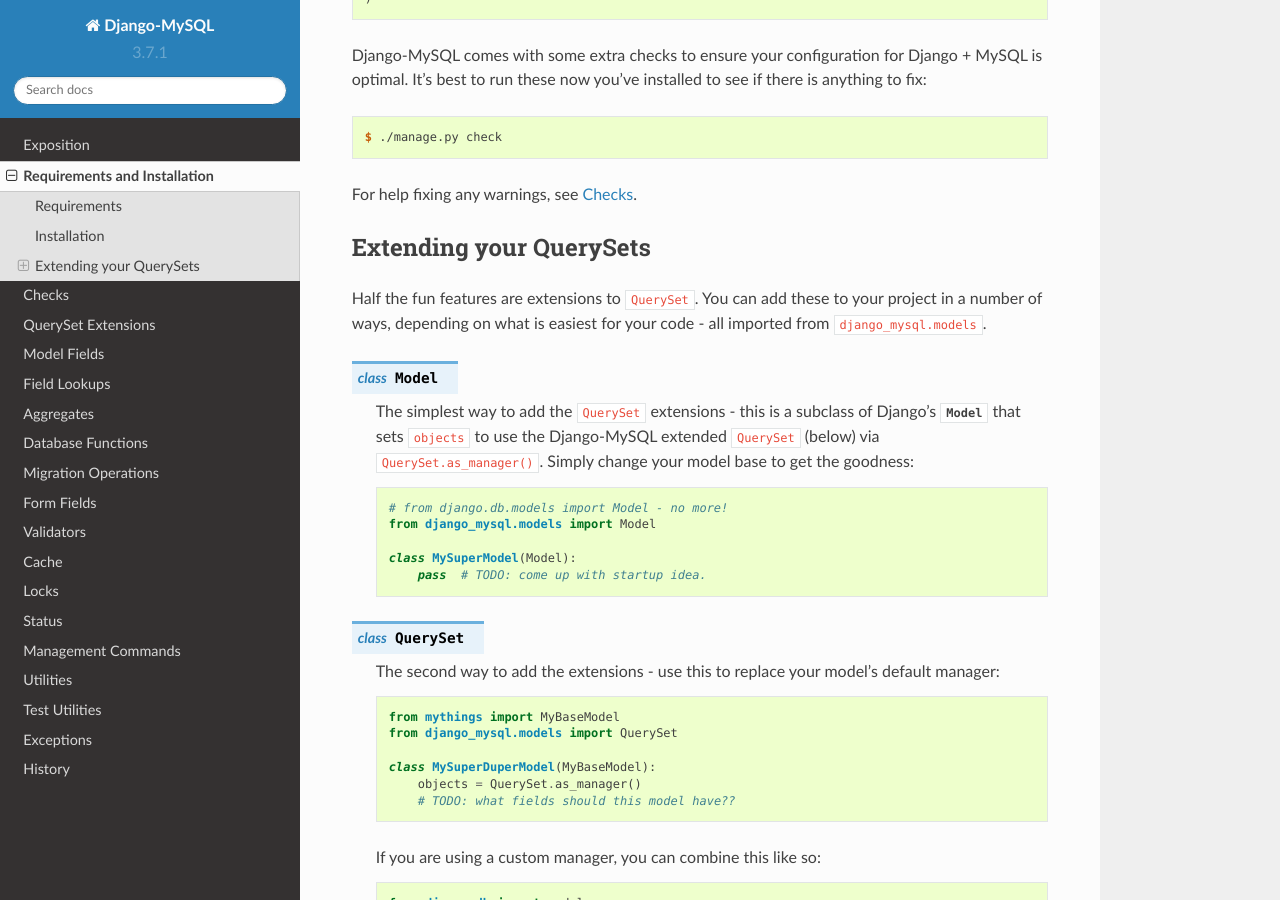
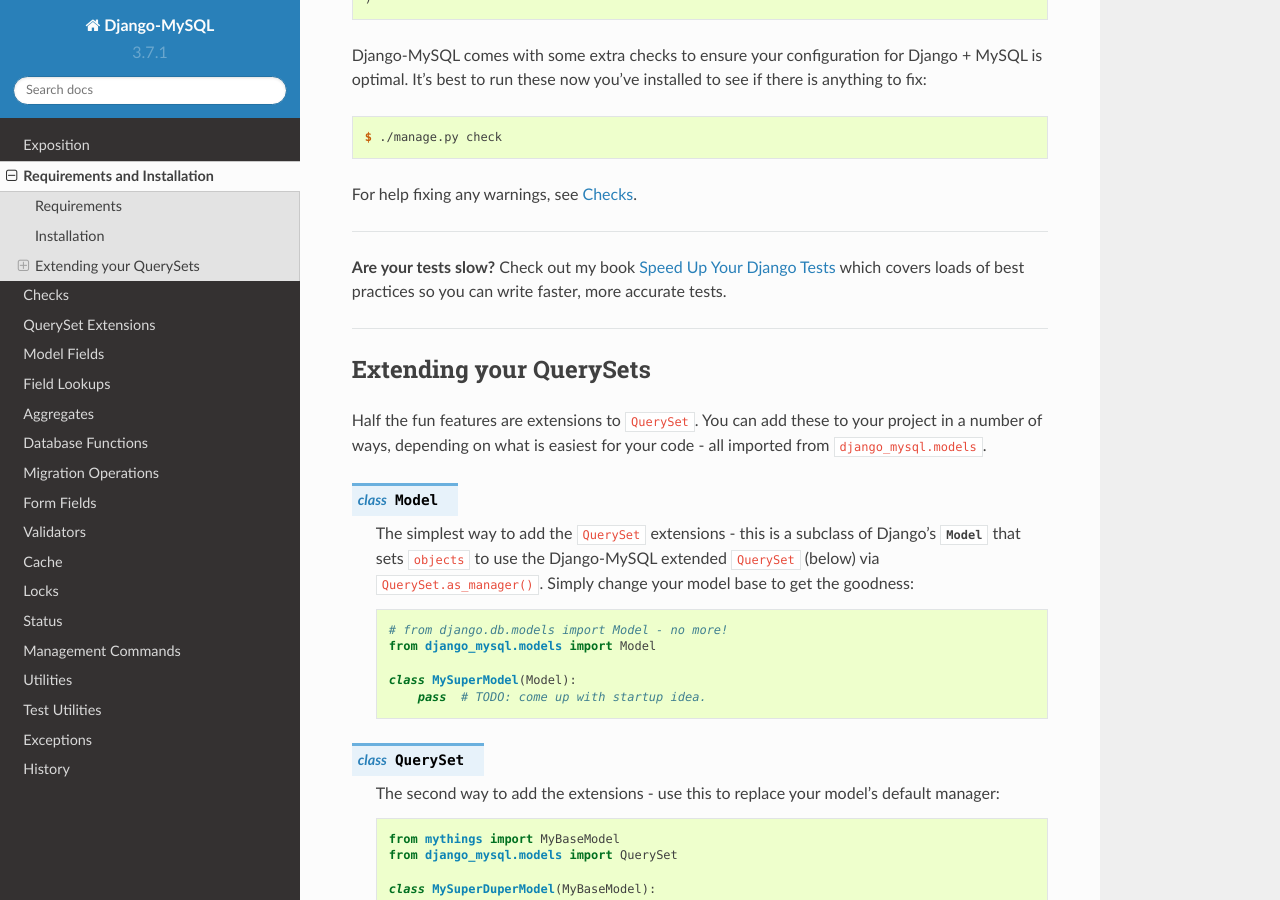
Before and after one commit to adamchainz/django-mysql, a Sphinx documentation site: the page built from docs/installation.rst, in a window 1280 px wide and 900 px high, scrolled down 726 px. Built offline with Sphinx 7.4.7 and the Read the Docs theme 2.0.0, drawn with Linux system fonts in a browser that asks for light colours.

Commit message:
Add installation guide link to Speed Up Your Django Tests

```diff
--- a/docs/installation.rst
+++ b/docs/installation.rst
@@ -42,6 +42,12 @@
 
 For help fixing any warnings, see :doc:`checks`.
 
+----
+
+**Are your tests slow?**
+Check out my book `Speed Up Your Django Tests <https://gumroad.com/l/suydt>`__ which covers loads of best practices so you can write faster, more accurate tests.
+
+----
 
 Extending your QuerySets
 ------------------------
```
